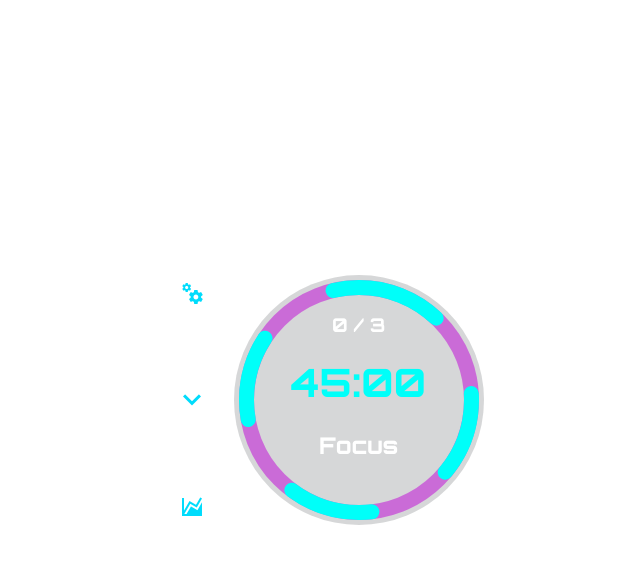
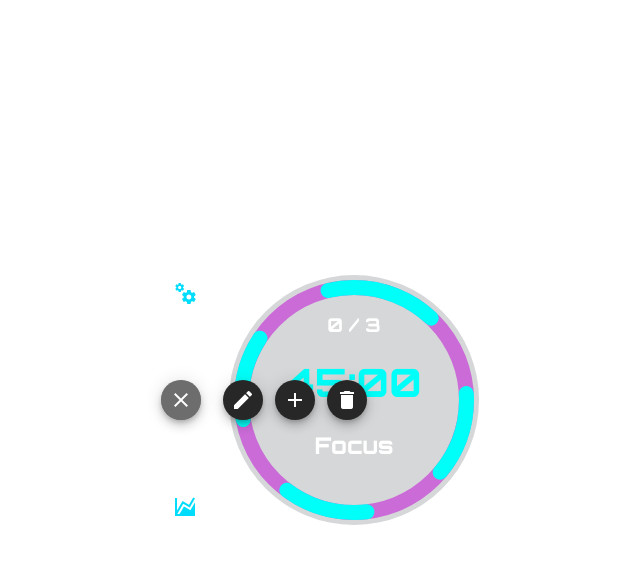
Before and after one commit to PilarCha/Vue-Pomodoro, a Vue app: page / in a window 1280 px wide. Both pictures are taken after a click on the button 479 px from the left and 400 px from the top of the page. Shown: the top 564 px of the page, without its empty margins (287-927 px from the left). Built offline with nearby package versions, Linux system fonts and the light colour scheme.

Commit message:
setup middle button to activate the media buttons for the timer

```diff
--- a/src/components/settingsBar/timer-settings.vue
+++ b/src/components/settingsBar/timer-settings.vue
@@ -1,19 +1,95 @@
 <template>
-  <v-btn
+  <!-- <v-btn
     icon
     style="color:var(--settings-cyan)"
   >
 
     <v-icon large>mdi-chevron-down</v-icon>
-  </v-btn>
+  </v-btn> -->
 
+    <v-speed-dial
+      v-model="fab"
+      :right="right"
+      :direction="direction"
+      :open-on-hover="hover"
+      :transition="transition"
+    >
+      <template v-slot:activator>
+        <v-btn
+          v-model="fab"
+          class="main-icon"
+          dark
+          fab
+          small
+        >
+          <v-icon v-if="fab">
+            mdi-close
+          </v-icon>
+          <v-icon v-else>
+            mdi-account-circle
+          </v-icon>
+        </v-btn>
+      </template>
+      <v-btn
+        fab
+        dark
+        small
+        color="green"
+      >
+        <v-icon>mdi-pencil</v-icon>
+      </v-btn>
+      <v-btn
+        fab
+        dark
+        small
+        color="indigo"
+      >
+        <v-icon>mdi-plus</v-icon>
+      </v-btn>
+      <v-btn
+        fab
+        dark
+        small
+        color="red"
+      >
+        <v-icon>mdi-delete</v-icon>
+      </v-btn>
+    </v-speed-dial>
 </template>
 
 <script>
 export default {
   name:'TimerSettings',
+  data: () => ({
+      direction: 'right',
+      fab: false,
+      fling: false,
+      hover: false,
+      tabs: null,
+      right: true,
+      transition: 'scale-transition',
+    }),
+
+    watch: {
+      top (val) {
+        this.bottom = !val
+      },
+      right (val) {
+        this.left = !val
+      },
+      bottom (val) {
+        this.top = !val
+      },
+      left (val) {
+        this.right = !val
+      },
+    },
 }
 </script>
 
 <style lang="css" scoped>
+  .main-icon {
+    color:var(--settings-cyan);
+    margin-left:10px;
+  }
 </style>
```
